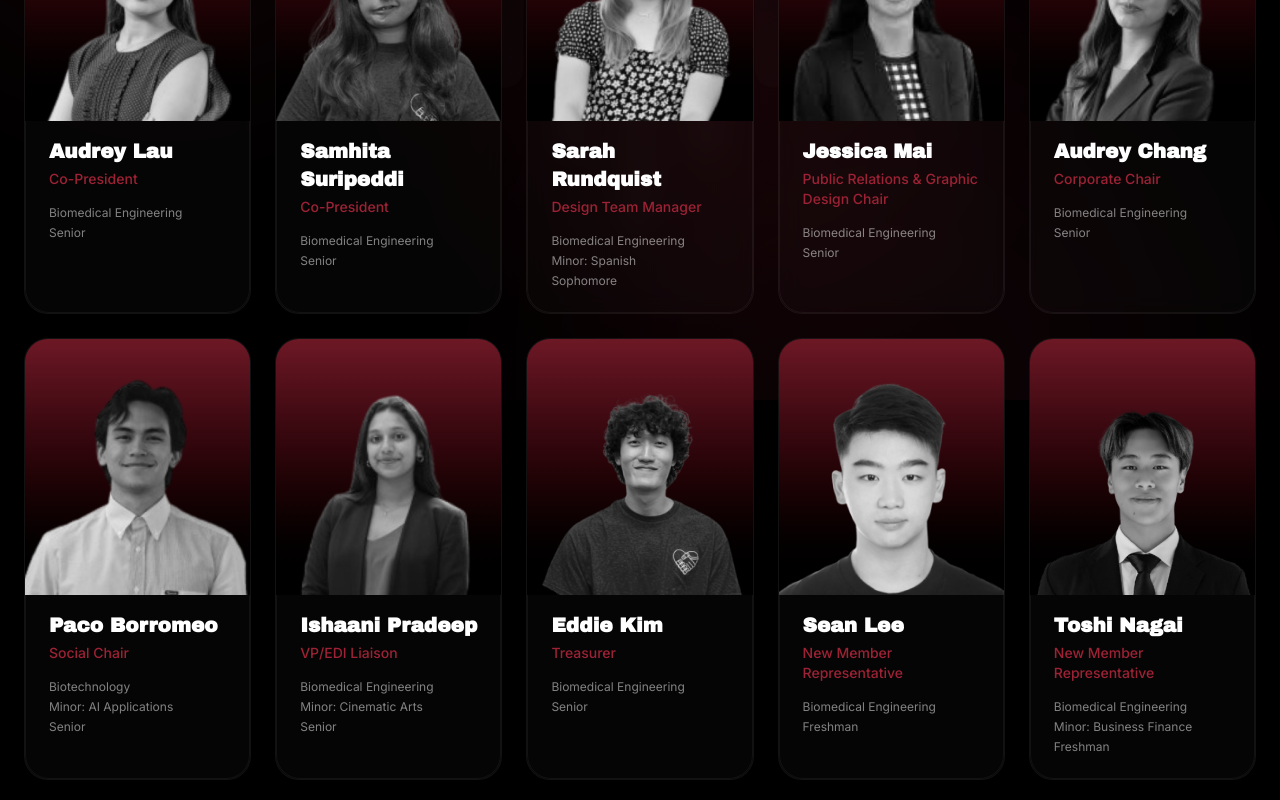
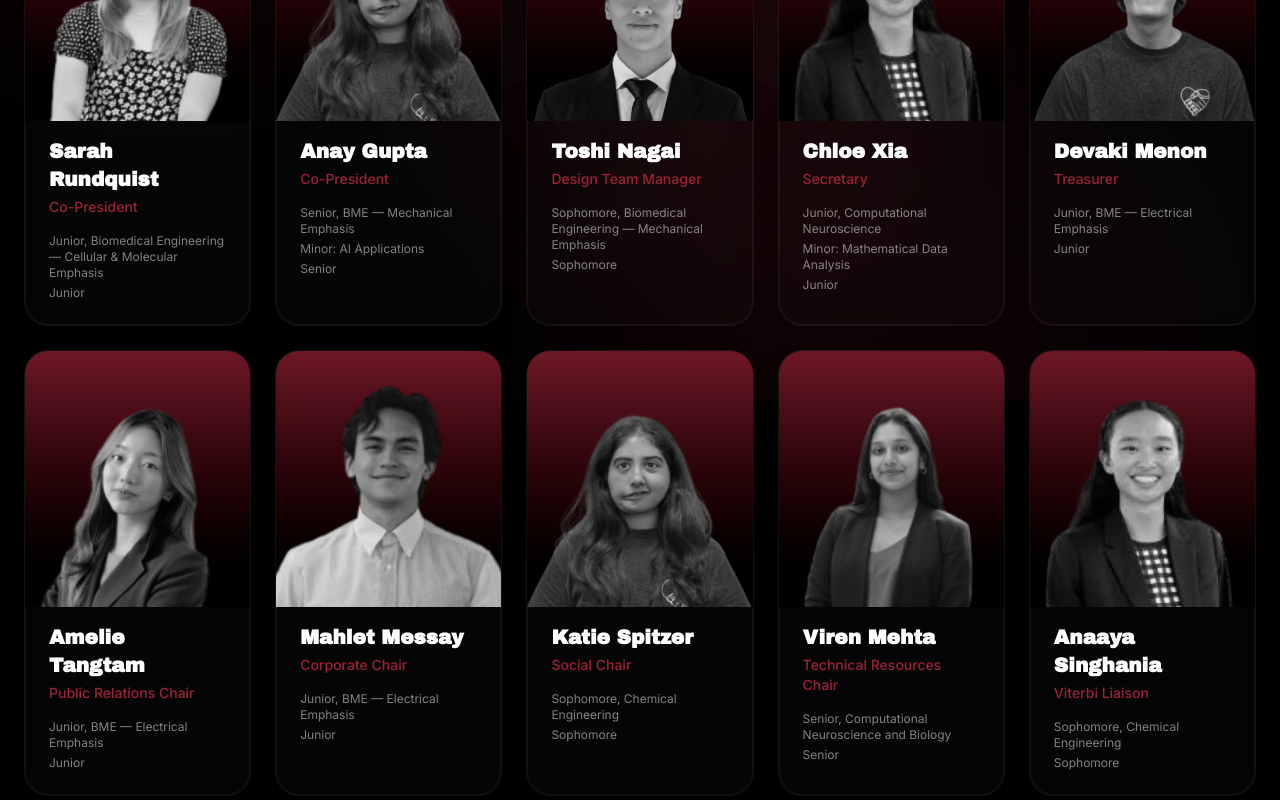
Before and after one commit to medesignusc26-lab/medesignwebsite, a React (Vite) app: page /team in a window 1280 px wide. Shown: the part 400-1200 px from the top of the page. Built offline with nearby package versions, Linux system fonts and the light colour scheme.

Commit message:
Update Executive Board to 2026-2027 cohort

```diff
--- a/src/app/pages/Team.tsx
+++ b/src/app/pages/Team.tsx
@@ -32,108 +32,115 @@ function ExecutiveBoard() {
 
   const boardMembers = [
     {
-      name: 'Audrey Lau',
+      name: 'Sarah Rundquist',
       role: 'Co-President',
-      major: 'Biomedical Engineering',
-      year: 'Senior',
-      email: 'lauaudre@usc.edu',
+      major: 'Junior, Biomedical Engineering — Cellular & Molecular Emphasis',
+      minor: undefined,
+      year: 'Junior',
+      email: '',
       linkedin: '#',
-      image: audreyLauCutout,
-      cutout: audreyLauCutout,
+      image: sarahCutout,
+      cutout: sarahCutout,
     },
     {
-      name: 'Samhita Suripeddi',
+      name: 'Anay Gupta',
       role: 'Co-President',
-      major: 'Biomedical Engineering',
+      major: 'Senior, BME — Mechanical Emphasis',
+      minor: 'AI Applications',
       year: 'Senior',
-      email: 'shurpfoo@usc.edu',
+      email: '',
       linkedin: '#',
       image: sammitaCutout,
       cutout: sammitaCutout,
     },
     {
-      name: 'Sarah Rundquist',
+      name: 'Toshi Nagai',
       role: 'Design Team Manager',
-      major: 'Biomedical Engineering',
-      minor: 'Spanish',
+      major: 'Sophomore, Biomedical Engineering — Mechanical Emphasis',
+      minor: undefined,
       year: 'Sophomore',
-      email: 'srundqui@usc.edu',
+      email: '',
       linkedin: '#',
-      image: sarahCutout,
-      cutout: sarahCutout,
+      image: toshiCutout,
+      cutout: toshiCutout,
     },
     {
-      name: 'Jessica Mai',
-      role: 'Public Relations & Graphic Design Chair',
-      major: 'Biomedical Engineering',
-      year: 'Senior',
-      email: 'jcmai@usc.edu',
+      name: 'Chloe Xia',
+      role: 'Secretary',
+      major: 'Junior, Computational Neuroscience',
+      minor: 'Mathematical Data Analysis',
+      year: 'Junior',
+      email: '',
       linkedin: '#',
       image: jessicaCutout,
       cutout: jessicaCutout,
     },
     {
-      name: 'Audrey Chang',
-      role: 'Corporate Chair',
-      major: 'Biomedical Engineering',
-      year: 'Senior',
-      email: 'audreyc@usc.edu',
+      name: 'Devaki Menon',
+      role: 'Treasurer',
+      major: 'Junior, BME — Electrical Emphasis',
+      minor: undefined,
+      year: 'Junior',
+      email: '',
+      linkedin: '#',
+      image: eddieCutout,
+      cutout: eddieCutout,
+    },
+    {
+      name: 'Amelie Tangtam',
+      role: 'Public Relations Chair',
+      major: 'Junior, BME — Electrical Emphasis',
+      minor: undefined,
+      year: 'Junior',
+      email: '',
       linkedin: '#',
       image: audreyChangCutout,
       cutout: audreyChangCutout,
     },
     {
-      name: 'Paco Borromeo',
-      role: 'Social Chair',
-      major: 'Biotechnology',
-      minor: 'AI Applications',
-      year: 'Senior',
-      email: 'pborrome@usc.edu',
+      name: 'Mahlet Messay',
+      role: 'Corporate Chair',
+      major: 'Junior, BME — Electrical Emphasis',
+      minor: undefined,
+      year: 'Junior',
+      email: '',
       linkedin: '#',
       image: pacoCutout,
       cutout: pacoCutout,
     },
     {
-      name: 'Ishaani Pradeep',
-      role: 'VP/EDI Liaison',
-      major: 'Biomedical Engineering',
-      minor: 'Cinematic Arts',
+      name: 'Katie Spitzer',
+      role: 'Social Chair',
+      major: 'Sophomore, Chemical Engineering',
+      minor: undefined,
+      year: 'Sophomore',
+      email: '',
+      linkedin: '#',
+      image: sammitaCutout,
+      cutout: sammitaCutout,
+    },
+    {
+      name: 'Viren Mehta',
+      role: 'Technical Resources Chair',
+      major: 'Senior, Computational Neuroscience and Biology',
+      minor: undefined,
       year: 'Senior',
-      email: 'ipradeep@usc.edu',
+      email: '',
       linkedin: '#',
       image: ishanniCutout,
       cutout: ishanniCutout,
     },
     {
-      name: 'Eddie Kim',
-      role: 'Treasurer',
-      major: 'Biomedical Engineering',
-      year: 'Senior',
-      email: 'eddiekim@usc.edu',
+      name: 'Anaaya Singhania',
+      role: 'Viterbi Liaison',
+      major: 'Sophomore, Chemical Engineering',
+      minor: undefined,
+      year: 'Sophomore',
+      email: '',
       linkedin: '#',
-      image: eddieCutout,
-      cutout: eddieCutout,
-    },
-    {
-      name: 'Sean Lee',
-      role: 'New Member Representative',
-      major: 'Biomedical Engineering',
-      year: 'Freshman',
-      email: 'slee9547@usc.edu',
-      linkedin: 'https://www.linkedin.com/in/sean-long-siang-lee-9bbab8373/',
-      image: seanLeeCutout,
-      cutout: seanLeeCutout,
-    },
-    {
-      name: 'Toshi Nagai',
-      role: 'New Member Representative',
-      major: 'Biomedical Engineering',
-      minor: 'Business Finance',
-      year: 'Freshman',
-      email: 'tnagai@usc.edu',
-      linkedin: '#',
-      image: toshiCutout,
-      cutout: toshiCutout,
+      // placeholder: replace with /Users/toshin/Desktop/USC/MEDesign/chloe.png when available
+      image: jessicaCutout,
+      cutout: jessicaCutout,
     },
   ];
 
```
